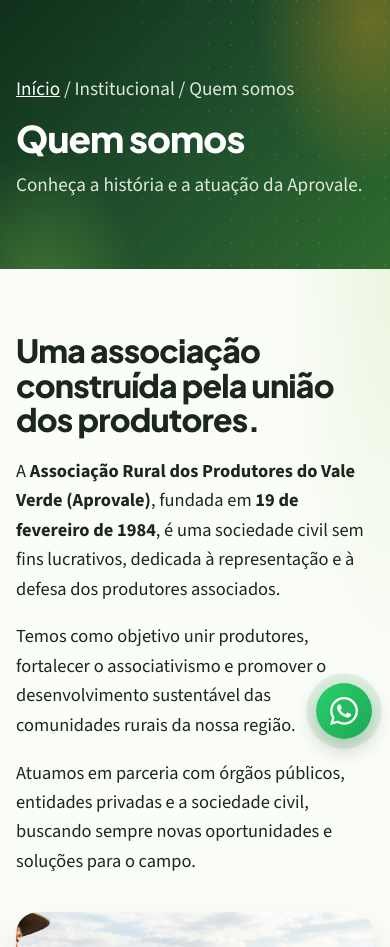
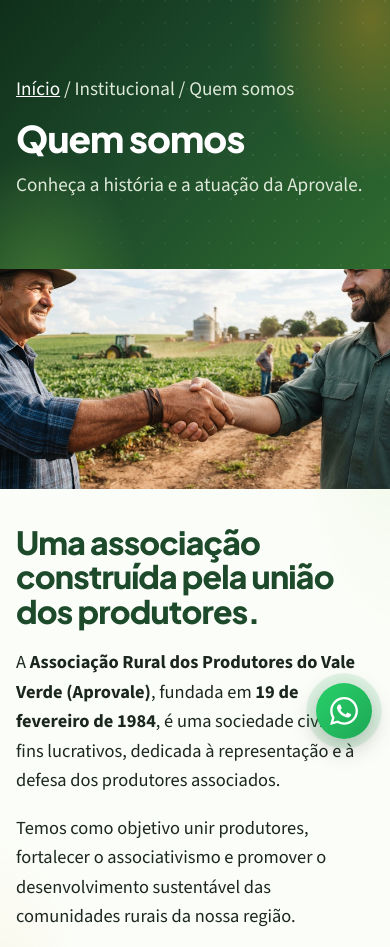
Before and after one commit to leonunes-123/aprovale, a plain HTML site: page quem-somos.html in a window 390 px wide. Shown: the part 87-1034 px from the top of the page. Drawn offline with nearby package versions, Linux system fonts and the light colour scheme.

Commit message:
Quem somos: foto passa a ser o fundo da seção, em largura total
Co-Authored-By: Claude Opus 5.5 <noreply@anthropic.com>

```diff
--- a/css/estilo.css
+++ b/css/estilo.css
@@ -658,3 +658,24 @@ th { background: var(--grad-mata); }
   .aviso-data strong { font-size: 1.8rem; margin: 0; }
   .aviso-dados { flex-direction: column; }
 }
+
+/* ---------- Quem somos: foto como fundo da seção ---------- */
+.quem-fundo { overflow: hidden; color: #fff; min-height: min(86vh, 760px); display: flex; align-items: center; }
+.quem-fundo-img { position: absolute; inset: 0; z-index: -2; width: 100%; height: 100%; object-fit: cover; object-position: center; }
+.quem-fundo::before {
+  content: ""; position: absolute; inset: 0; z-index: -1;
+  background: linear-gradient(90deg, rgb(15 46 25 / .94) 0%, rgb(15 46 25 / .82) 34%, rgb(15 46 25 / .35) 58%, rgb(15 46 25 / 0) 78%);
+}
+.quem-fundo .wrap { width: min(100% - 32px, var(--largura)); }
+.quem-fundo .texto-corrido { max-width: 46ch; }
+.quem-fundo .texto-corrido p { color: #e4eedf; }
+.quem-fundo .texto-corrido strong { color: #fff; }
+.quem-fundo h2 { color: #fff; }
+@media (max-width: 860px) {
+  .quem-fundo { display: block; min-height: 0; padding-top: 0; color: var(--tinta); }
+  .quem-fundo-img { position: static; height: auto; aspect-ratio: 16 / 9; margin-bottom: 36px; }
+  .quem-fundo::before { display: none; }
+  .quem-fundo .texto-corrido p { color: inherit; }
+  .quem-fundo .texto-corrido strong { color: inherit; }
+  .quem-fundo h2 { color: var(--mata); }
+}
--- a/quem-somos.html
+++ b/quem-somos.html
@@ -53,15 +53,15 @@
   </div>
 </section>
 
-<section class="secao">
-  <div class="wrap dois-col">
+<section class="secao quem-fundo">
+  <img class="quem-fundo-img" src="img/quem-somos.jpg" alt="Dois produtores rurais sorridentes apertam as mãos em frente a uma lavoura, com trator e silo ao fundo" width="1408" height="768">
+  <div class="wrap">
     <div class="texto-corrido">
       <h2>Uma associação construída pela união dos produtores.</h2>
       <p>A <strong>Associação Rural dos Produtores do Vale Verde (Aprovale)</strong>, fundada em <strong>19 de fevereiro de 1984</strong>, é uma sociedade civil sem fins lucrativos, dedicada à representação e à defesa dos produtores associados.</p>
       <p>Temos como objetivo unir produtores, fortalecer o associativismo e promover o desenvolvimento sustentável das comunidades rurais da nossa região.</p>
       <p>Atuamos em parceria com órgãos públicos, entidades privadas e a sociedade civil, buscando sempre novas oportunidades e soluções para o campo.</p>
     </div>
-    <img src="img/quem-somos.jpg" alt="Dois produtores rurais sorridentes apertam as mãos em frente a uma lavoura, com trator e silo ao fundo" width="1408" height="768">
   </div>
 </section>
 
```
